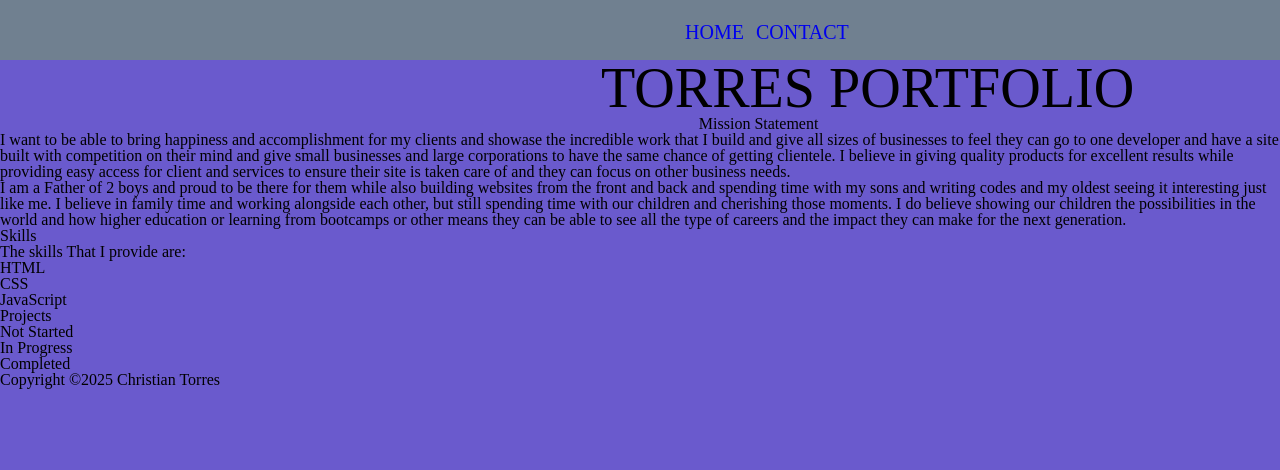
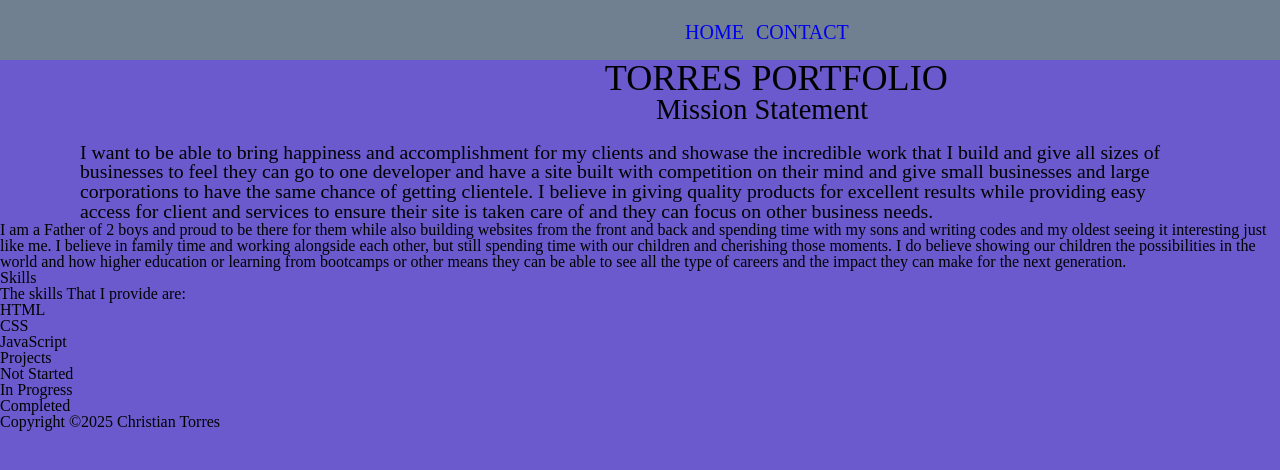
Before and after one commit to TorresChristian1/CodecademyPortfolio, a plain HTML site: page index.html in a window 1280 px wide. Drawn offline with Linux system fonts and the light colour scheme.

Commit message:
Build 0.0.9 README.md file has the changes listed

```diff
--- a/css/main.css
+++ b/css/main.css
@@ -43,12 +43,21 @@ body{
 
 #mainHeading {
     text-transform: uppercase;
-    font-size:3.505rem;
-    margin-left:37.567rem;
+    font-size:2.255rem;
+    margin-left:37.797rem;
     margin-right: 2.566rem;
 }
 
 #missionStatement {
-    margin-left:43.676rem;
+    margin-left:40.998rem;
     margin-right: 2.566rem;
+    font-size: 1.775rem;
 }
+
+#mspara {
+    font-size: 1.234rem;
+    border-top: 1.568rem;
+    padding-top: 1.126rem;
+    margin-left: 5rem;
+    margin-right: 5rem;
+}
--- a/css/reset.css
+++ b/css/reset.css
@@ -19,7 +19,7 @@ time, mark, audio, video {
 	margin: 0;
 	padding: 0;
 	border: 0;
-	font-size: 100%;
+	font-size: 12;
 	font: inherit;
 	vertical-align: baseline;
 }
--- a/index.html
+++ b/index.html
@@ -10,8 +10,8 @@
 <body>
     <nav>
         <ul>
-            <li><a class="navItems" href="#">Home</a></li>
-            <li><a class="navItems" href="./pages/contact.html">Contact</a></li>
+            <li><a href="#">Home</a></li>
+            <li><a href="./pages/contact.html">Contact</a></li>
         </ul>
     </nav>
         <h1 id="mainHeading">Torres Portfolio</h1>
--- a/js/main.js
+++ b/js/main.js
@@ -1,4 +1,4 @@
-// alert('Test Connection');
+alert('Test Connection');
 
 /*
     * Test Connection was made to ensure the JavaScript file was connected to HTML for proper usage.
```
Also changed, not shown: pages/contact.html (+2 -2 lines), 1 other file.
